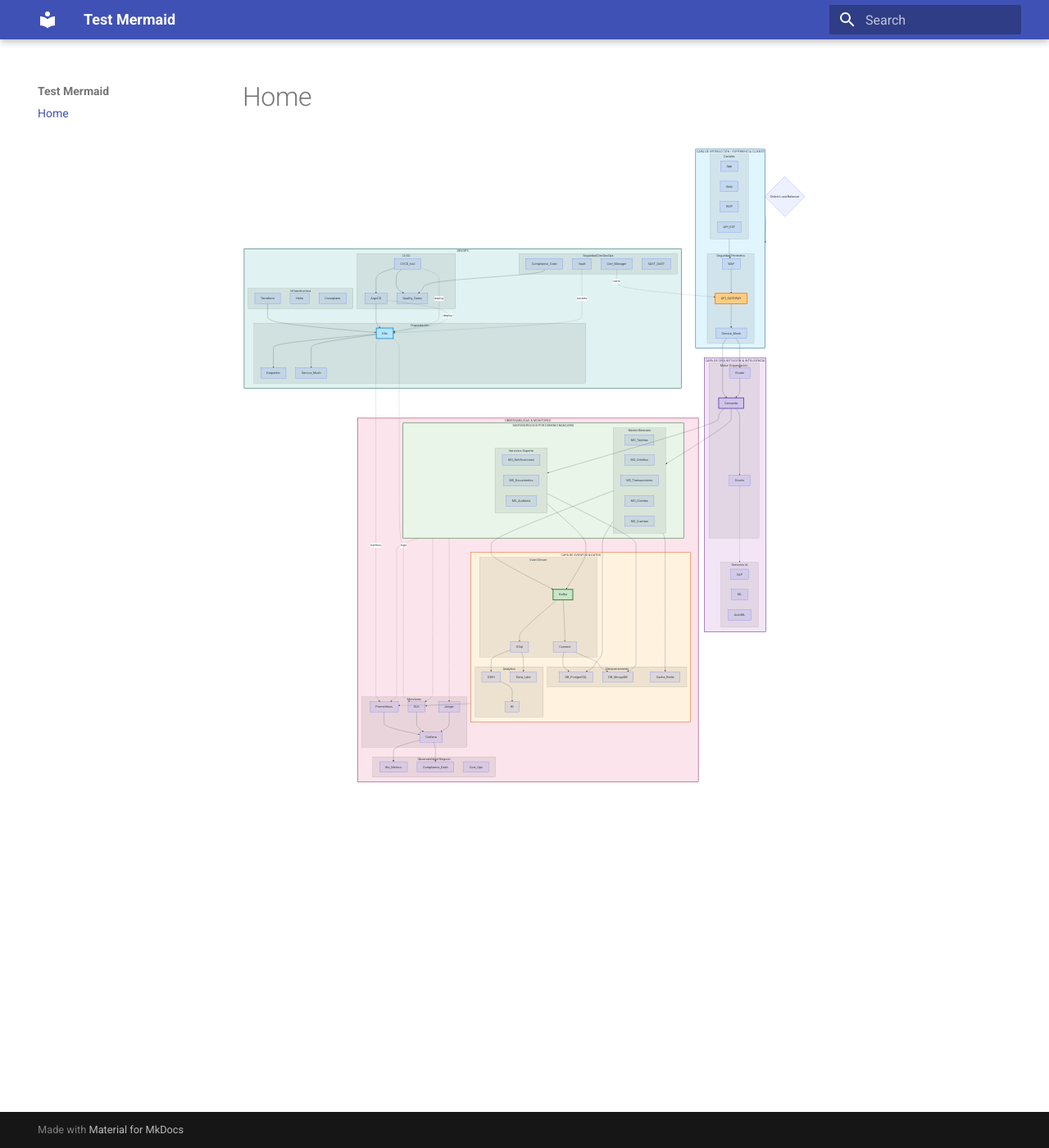
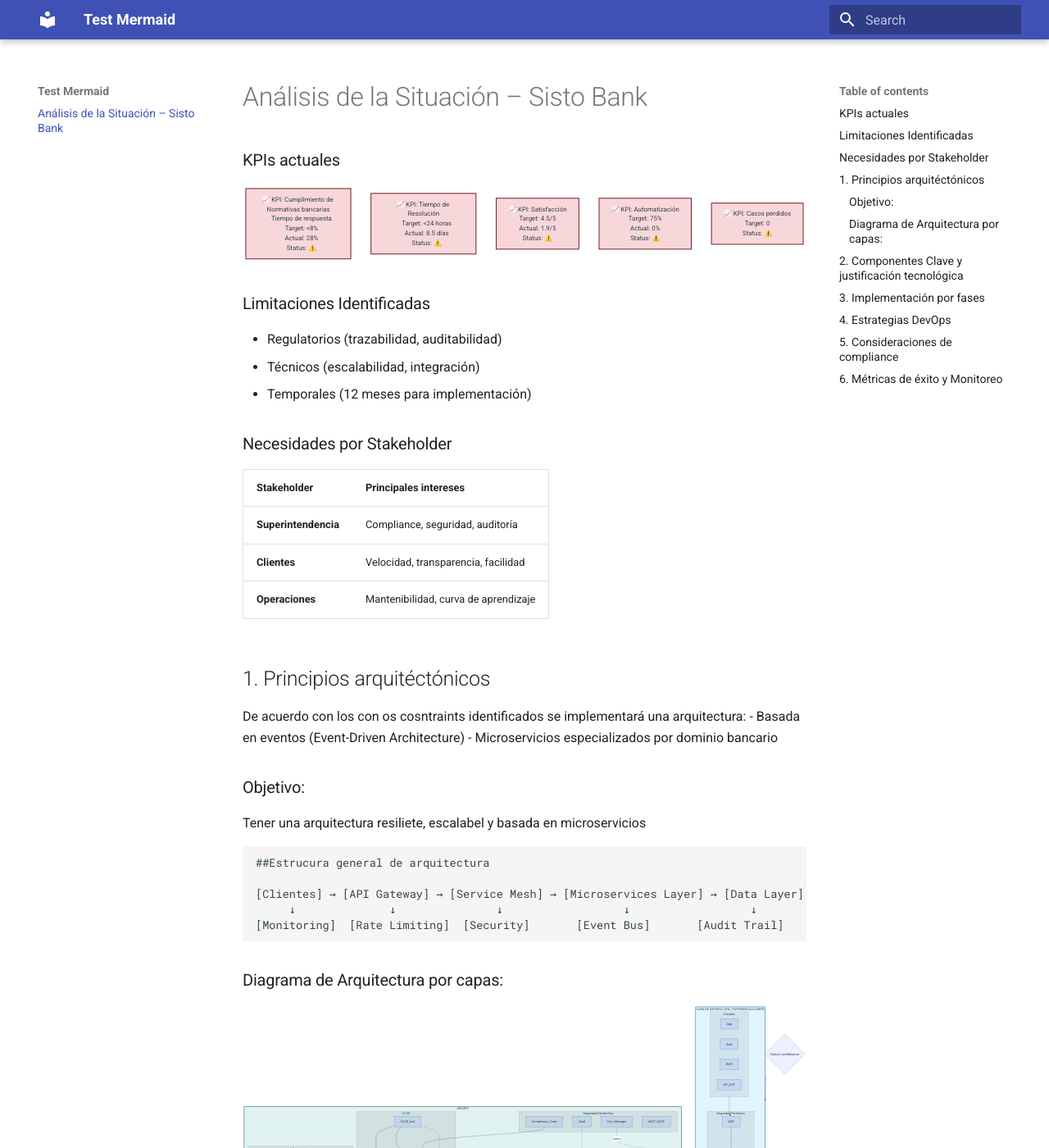
Before and after one commit to fgomezman/Sisto-Bank-Proposal, an MkDocs documentation site: the page built from docs/index.md, in a window 1280 px wide and 1400 px high. Shown: the whole window at 82% size. Built offline with MkDocs 1.6.1 and Material for MkDocs 9.7.7, drawn with Linux system fonts in a browser that asks for light colours; some of the changed text lies outside the part shown.

Commit message:
new text added

````diff
--- a/docs/index.md
+++ b/docs/index.md
@@ -1,3 +1,76 @@
+# Análisis de la Situación – Sisto Bank
+
+### KPIs actuales
+
+```mermaid
+---
+config:
+  layout: dagre
+---
+flowchart TB
+    KPI5["📈 KPI: Cumplimiento de Normativas bancarias
+    Tiempo de respuesta
+    Target: &lt;8%
+    Actual: 28%
+    Status: ⚠️"]
+    KPI1["📈 KPI: Tiempo de Resolución
+    Target: &lt;24 horas
+    Actual: 8.5 días
+    Status: ⚠️"]
+    KPI2["📈 KPI: Satisfacción
+    Target: 4.5/5
+    Actual: 1.9/5
+    Status: ⚠️"]
+    KPI3["📈 KPI: Automatización
+    Target: 75%
+    Actual: 0%
+    Status: ⚠️"]
+    KPI4["📈 KPI: Casos perdidos
+    Target: 0
+    Status: ⚠️"]
+
+
+     KPI1:::warning
+     KPI2:::warning
+     KPI3:::warning
+     KPI4:::warning
+     KPI5:::warning
+    classDef warning fill:#F8D7DA,stroke:#721C24,stroke-width:2px,color:#721C24
+```
+
+### Limitaciones Identificadas
+
+   - Regulatorios (trazabilidad, auditabilidad)
+   - Técnicos (escalabilidad, integración)
+   - Temporales (12 meses para implementación)
+
+### Necesidades por Stakeholder
+
+| Stakeholder        | Principales intereses                          |
+|--------------------|-----------------------------------------------|
+| **Superintendencia** | Compliance, seguridad, auditoría              |
+| **Clientes**         | Velocidad, transparencia, facilidad           |
+| **Operaciones**      | Mantenibilidad, curva de aprendizaje          |
+
+
+## 1. Principios arquitéctónicos
+
+De acuerdo con los con os cosntraints identificados se implementará una arquitectura:
+- Basada en eventos (Event-Driven Architecture)
+- Microservicios especializados por dominio bancario
+
+### Objetivo:
+Tener una arquitectura resiliete, escalabel y basada en microservicios
+
+```
+##Estrucura general de arquitectura
+
+[Clientes] → [API Gateway] → [Service Mesh] → [Microservices Layer] → [Data Layer]
+     ↓              ↓               ↓                  ↓                  ↓
+[Monitoring]  [Rate Limiting]  [Security]       [Event Bus]       [Audit Trail]
+```
+
+### Diagrama de Arquitectura por capas:
 ```mermaid
 ---
 config:
@@ -163,3 +236,53 @@ flowchart TB
     style Capa_Observabilidad fill:#fce4ec,stroke:#880e4f,stroke-width:2px
     style Plataforma_DevOps fill:#e0f2f1,stroke:#004d40,stroke-width:2px
 ```
+
+## 2. Componentes Clave y justificación tecnológica
+
+
+
+## 3. Implementación por fases
+
+## 4. Estrategias DevOps
+
+## 5. Consideraciones de compliance
+
+## 6. Métricas de éxito y Monitoreo
+```mermaid
+%%{init: {'flowchart': {'layout': 'dagre'}}}%%
+flowchart TB
+
+    KPI5["📈 KPI: Cumplimiento de Normativas bancarias<br/>
+    Tiempo de respuesta<br/>
+    Target: &lt; 8%<br/>
+    Actual: 28%<br/>
+    Status: ⚠️"]
+
+    KPI1["📈 KPI: Tiempo de Resolución<br/>
+    Target: &lt; 24 horas<br/>
+    Actual: 8.5 días<br/>
+    Status: ⚠️"]
+
+    KPI2["📈 KPI: Satisfacción<br/>
+    Target: 4.5/5<br/>
+    Actual: 1.9/5<br/>
+    Status: ⚠️"]
+
+    KPI3["📈 KPI: Automatización<br/>
+    Target: 75%<br/>
+    Actual: 0%<br/>
+    Status: ⚠️"]
+
+    KPI4["📈 KPI: Casos perdidos<br/>
+    Target: 0<br/>
+    Status: ⚠️"]
+
+    KPI1:::success
+    KPI2:::success
+    KPI3:::success
+    KPI4:::success
+    KPI5:::success
+
+    classDef warning fill:#F8D7DA,stroke:#721C24,stroke-width:2px,color:#721C24
+    classDef success fill:#E6F4EA,stroke:#1E7E34,stroke-width:2px,color:#1E7E34
+```
````
